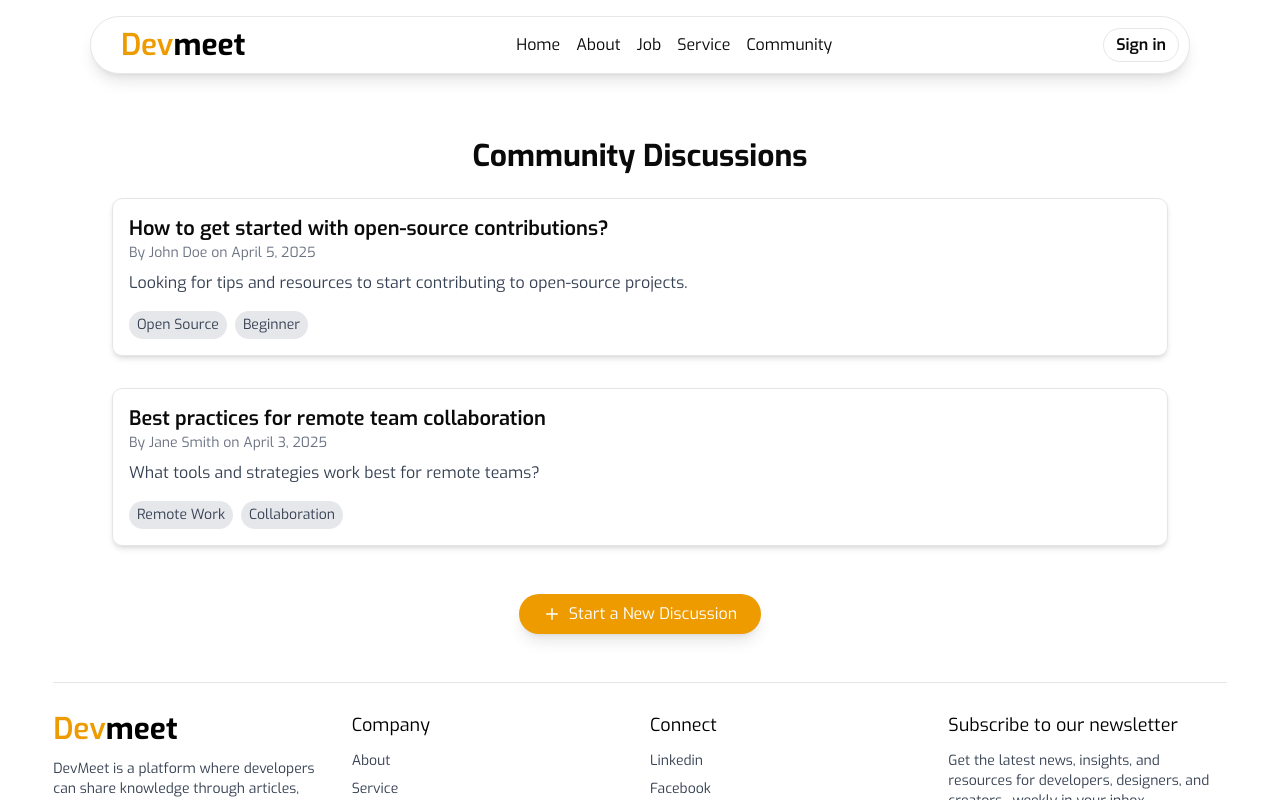
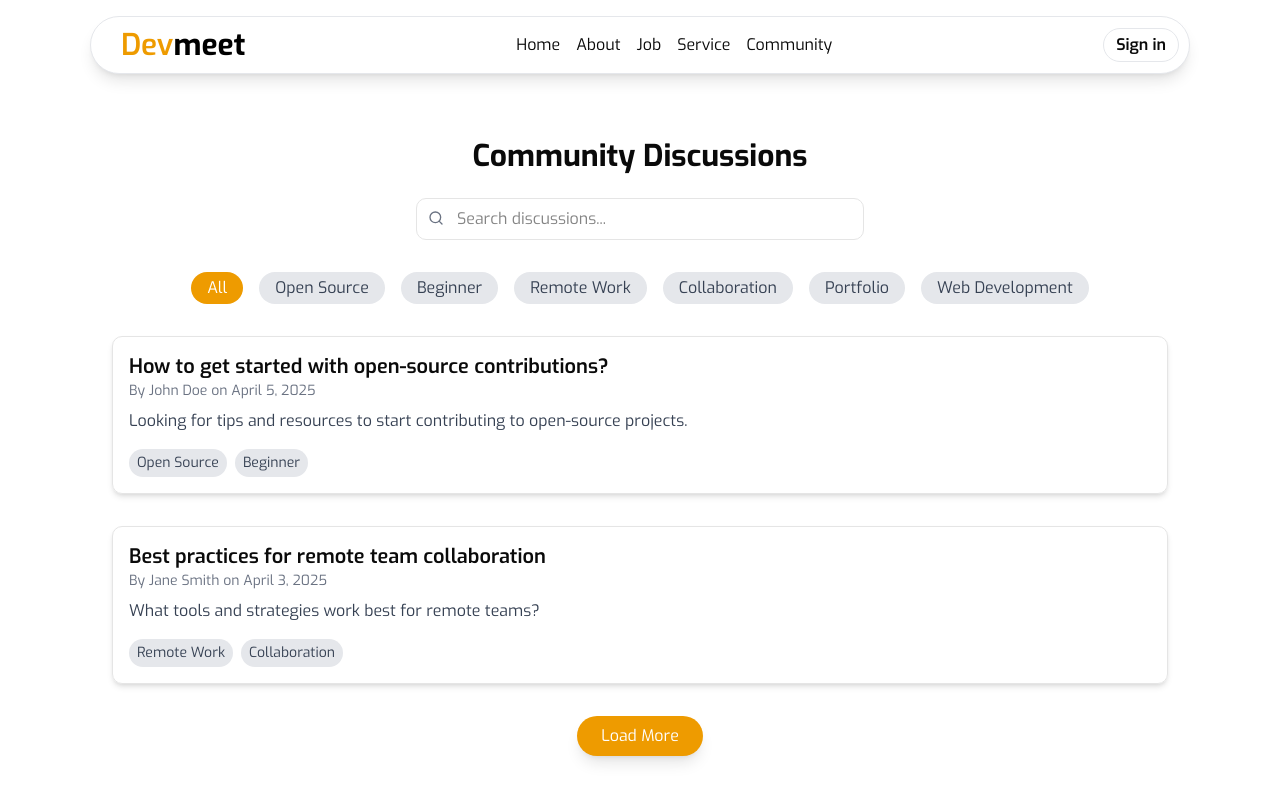
Before and after one commit to Sushanto171/devmeet, a Next.js app: page /community in a window 1280 px wide. Shown: the top 800 px of the page. Built offline with nearby package versions, Linux system fonts and the light colour scheme.

Commit message:
Implement search and tag filtering on Community Page; add load more functionality

```diff
--- a/src/app/community/page.jsx
+++ b/src/app/community/page.jsx
@@ -1,7 +1,14 @@
-import { FiPlus } from "react-icons/fi";
+"use client";
+
+import { FiPlus, FiSearch } from "react-icons/fi";
 import Container from "@/components/Container";
+import { useState } from "react";
 
 const CommunityPage = () => {
+    const [searchQuery, setSearchQuery] = useState("");
+    const [selectedTag, setSelectedTag] = useState("");
+    const [visiblePosts, setVisiblePosts] = useState(2); // For pagination
+
     const posts = [
         {
             id: 1,
@@ -21,7 +28,31 @@ const CommunityPage = () => {
                 "What tools and strategies work best for remote teams?",
             tags: ["Remote Work", "Collaboration"],
         },
+        {
+            id: 3,
+            title: "How to build a personal portfolio website?",
+            author: "Alice Johnson",
+            date: "April 1, 2025",
+            description:
+                "Looking for tips and tools to create a personal portfolio website.",
+            tags: ["Portfolio", "Web Development"],
+        },
     ];
+
+    // Filter posts based on search query and selected tag
+    const filteredPosts = posts.filter(
+        (post) =>
+            (post.title.toLowerCase().includes(searchQuery.toLowerCase()) ||
+                post.description
+                    .toLowerCase()
+                    .includes(searchQuery.toLowerCase())) &&
+            (selectedTag === "" || post.tags.includes(selectedTag))
+    );
+
+    // Load more posts
+    const handleLoadMore = () => {
+        setVisiblePosts((prev) => prev + 2);
+    };
 
     return (
         <Container>
@@ -29,8 +60,52 @@ const CommunityPage = () => {
                 <h1 className="text-3xl font-bold mb-6 text-center">
                     Community Discussions
                 </h1>
+
+                {/* Search Bar */}
+                <div className="flex justify-center mb-8">
+                    <div className="relative w-full max-w-md">
+                        <FiSearch className="absolute left-3 top-3 text-gray-500" />
+                        <input
+                            type="text"
+                            placeholder="Search discussions..."
+                            value={searchQuery}
+                            onChange={(e) => setSearchQuery(e.target.value)}
+                            className="w-full pl-10 pr-4 py-2 border rounded-lg focus:outline-none focus:ring-2 focus:ring-primary"
+                        />
+                    </div>
+                </div>
+
+                {/* Filter by Tags */}
+                <div className="flex justify-center gap-4 mb-8">
+                    {[
+                        "All",
+                        "Open Source",
+                        "Beginner",
+                        "Remote Work",
+                        "Collaboration",
+                        "Portfolio",
+                        "Web Development",
+                    ].map((tag) => (
+                        <button
+                            key={tag}
+                            onClick={() =>
+                                setSelectedTag(tag === "All" ? "" : tag)
+                            }
+                            className={`px-4 py-1 rounded-full ${
+                                selectedTag === tag ||
+                                (tag === "All" && selectedTag === "")
+                                    ? "bg-primary text-white"
+                                    : "bg-gray-200 text-gray-700"
+                            }`}
+                        >
+                            {tag}
+                        </button>
+                    ))}
+                </div>
+
+                {/* Posts */}
                 <div className="space-y-8">
-                    {posts.map((post) => (
+                    {filteredPosts.slice(0, visiblePosts).map((post) => (
                         <div
                             key={post.id}
                             className="border p-4 rounded-lg shadow-md"
@@ -57,6 +132,20 @@ const CommunityPage = () => {
                         </div>
                     ))}
                 </div>
+
+                {/* Load More Button */}
+                {visiblePosts < filteredPosts.length && (
+                    <div className="mt-8 text-center">
+                        <button
+                            onClick={handleLoadMore}
+                            className="bg-primary text-white px-6 py-2 rounded-full shadow-lg hover:bg-secondary transition duration-300 hover:text-black"
+                        >
+                            Load More
+                        </button>
+                    </div>
+                )}
+
+                {/* Start a New Discussion Button */}
                 <div className="mt-12 text-center flex justify-center">
                     <button className="bg-primary text-white px-6 py-2 rounded-full shadow-lg hover:bg-secondary transition duration-300 hover:text-black flex items-center gap-2">
                         <FiPlus className="text-lg" />
```
